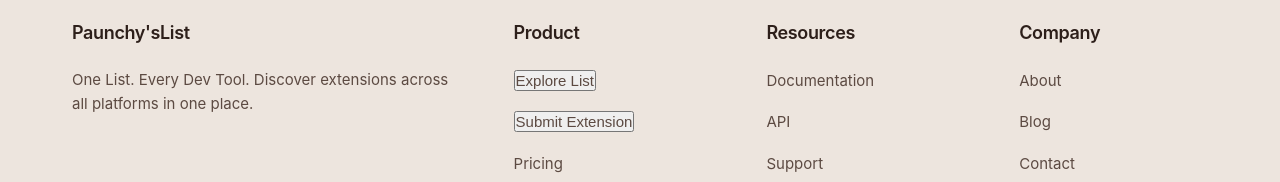
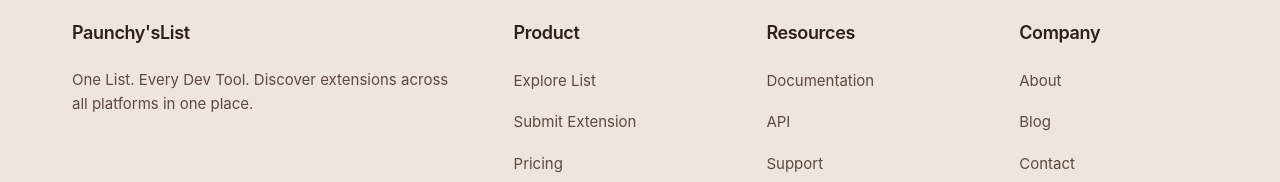
Before and after one commit to sabinMas/Paunchy-sList, a React (Vite) app in the folder frontend/: page / in a window 1280 px wide. Shown: the part 1495-1677 px from the top of the page. Built offline with nearby package versions, Linux system fonts and the light colour scheme; no server answers.

Commit message:
Fix footer link button styling - remove default button borders and backgrounds

```diff
--- a/frontend/src/styles/index.css
+++ b/frontend/src/styles/index.css
@@ -1059,6 +1059,10 @@ a {
   font-size: 0.9375rem;
   transition: color var(--transition-fast);
   cursor: pointer;
+  border: none;
+  background: none;
+  padding: 0;
+  font-family: inherit;
 }
 
 .footer-link:hover {
```
